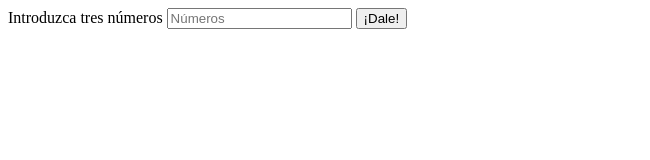
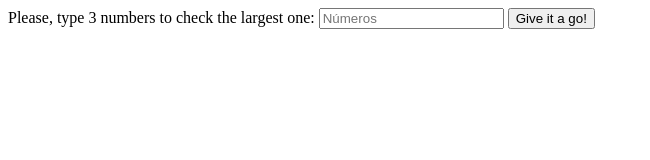
Before and after one commit to joseang1/ex-p5-digital-academy-javascript-micro-exercises, a website: page src/ex03/index.html in a window 1280 px wide. Shown: the whole page, without its empty margins (0-650 px from the left). Drawn offline with Linux system fonts and the light colour scheme.

Commit message:
feat: Exercise 03

```diff
--- a/src/ex03/index.html
+++ b/src/ex03/index.html
@@ -7,9 +7,9 @@
 </head>
 <body>
 
-    <label for="number">Introduzca tres números</label>
+    <label for="number">Please, type 3 numbers to check the largest one:</label>
     <input type="text" name="number" id="number" placeholder="Números" required>
-    <button id="dale">¡Dale!</button>
+    <button id="dale">Give it a go!</button>
     <pre id="log"></pre>
     <script src="./js/app.js"></script>
 </body>
--- a/src/ex03/js/app.js
+++ b/src/ex03/js/app.js
@@ -17,7 +17,7 @@ function app () {
             const stringArray = numberInput.value.split(/[\s,]+/);
             const numberArray = stringArray.map(Number);
             const largest = Math.max(...numberArray);
-            logNumber.textContent = `The largest number is ${largest}`;
+            logNumber.textContent = `The largest number is ${largest}`
         }
     });
 }
```
Also changed, not shown: src/ex04/index.html (added, +12 -0 lines), README.md, assets/img/EX-03_Result.jpg, src/ex04/js/app.js (added).
